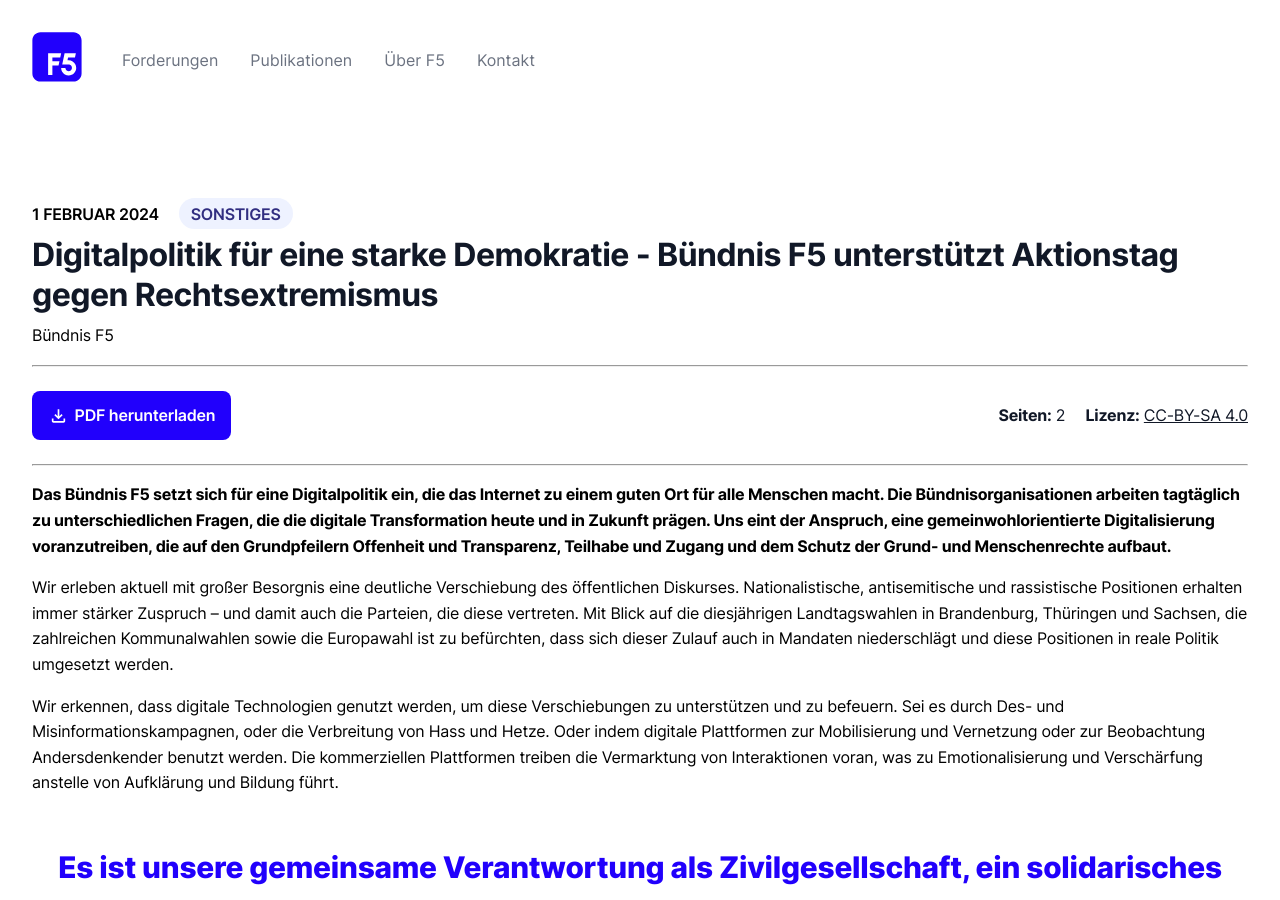
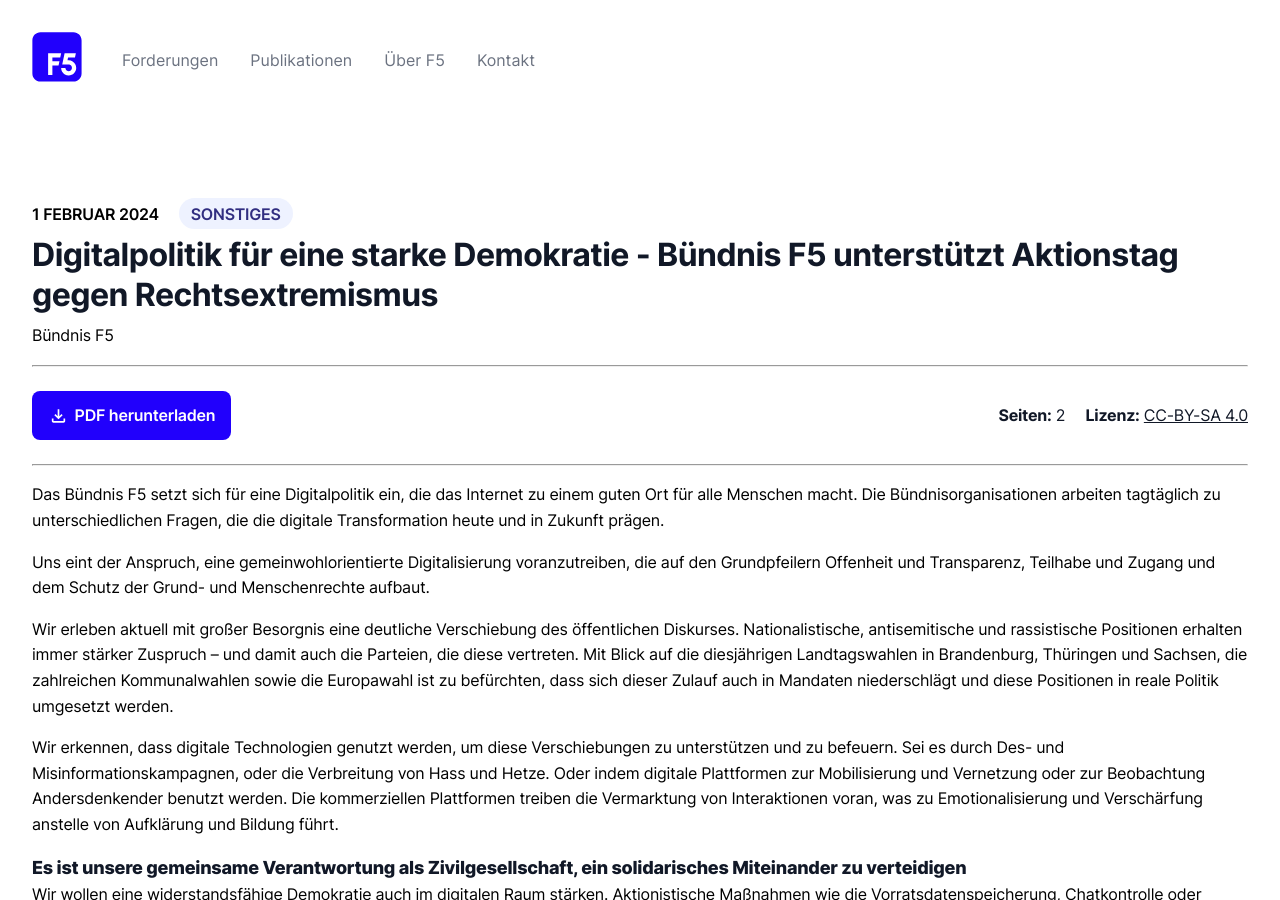
Before and after one commit to okfde/buendnis-f5, a Jekyll site: the page built from _publikationen/2024-02-01-ResilienteDemokratie.md, in a window 1280 px wide and 900 px high. Built offline with Jekyll 4.4.1, drawn with Linux system fonts in a browser that asks for light colours.

```diff
--- a/_publikationen/2024-02-01-ResilienteDemokratie.md
+++ b/_publikationen/2024-02-01-ResilienteDemokratie.md
@@ -18,13 +18,15 @@ license:
     url: https://creativecommons.org/licenses/by-sa/4.0/
 ---
 
-**Das Bündnis F5 setzt sich für eine Digitalpolitik ein, die das Internet zu einem guten Ort für alle Menschen macht. Die Bündnisorganisationen arbeiten tagtäglich zu unterschiedlichen Fragen, die die digitale Transformation heute und in Zukunft prägen. Uns eint der Anspruch, eine gemeinwohlorientierte Digitalisierung voranzutreiben, die auf den Grundpfeilern Offenheit und Transparenz, Teilhabe und Zugang und dem Schutz der Grund- und Menschenrechte aufbaut.**
+Das Bündnis F5 setzt sich für eine Digitalpolitik ein, die das Internet zu einem guten Ort für alle Menschen macht. Die Bündnisorganisationen arbeiten tagtäglich zu unterschiedlichen Fragen, die die digitale Transformation heute und in Zukunft prägen.
+
+Uns eint der Anspruch, eine gemeinwohlorientierte Digitalisierung voranzutreiben, die auf den Grundpfeilern Offenheit und Transparenz, Teilhabe und Zugang und dem Schutz der Grund- und Menschenrechte aufbaut.
 
 Wir erleben aktuell mit großer Besorgnis eine deutliche Verschiebung des öffentlichen Diskurses. Nationalistische, antisemitische und rassistische Positionen erhalten immer stärker Zuspruch – und damit auch die Parteien, die diese vertreten. Mit Blick auf die diesjährigen Landtagswahlen in Brandenburg, Thüringen und Sachsen, die zahlreichen Kommunalwahlen sowie die Europawahl ist zu befürchten, dass sich dieser Zulauf auch in Mandaten niederschlägt und diese Positionen in reale Politik umgesetzt werden.
 
 Wir erkennen, dass digitale Technologien genutzt werden, um diese Verschiebungen zu unterstützen und zu befeuern. Sei es durch Des- und Misinformationskampagnen, oder die Verbreitung von Hass und Hetze. Oder indem digitale Plattformen zur Mobilisierung und Vernetzung oder zur Beobachtung Andersdenkender benutzt werden. Die kommerziellen Plattformen treiben die Vermarktung von Interaktionen voran, was zu Emotionalisierung und Verschärfung anstelle von Aufklärung und Bildung führt.
 
-### Es ist unsere gemeinsame Verantwortung als Zivilgesellschaft, ein solidarisches Miteinander zu verteidigen
+##### Es ist unsere gemeinsame Verantwortung als Zivilgesellschaft, ein solidarisches Miteinander zu verteidigen
 
 Wir wollen eine widerstandsfähige Demokratie auch im digitalen Raum stärken. Aktionistische Maßnahmen wie die Vorratsdatenspeicherung, Chatkontrolle oder Klarnamenpflicht sind dafür nicht geeignet. Wir setzen uns daher für eine nachhaltige und grundrechtskonforme Digitalpolitik ein. Für transparente Plattformen, Schutz der Pressefreiheit, Zugang zu Wissen, Transparenz staatlichen Handelns und die Durchsetzung von Grund- und Menschenrechten. Dies ist gerade jetzt wichtiger denn je, um unsere Demokratie zu stärken und Vertrauen in sie zu erhalten.
 
```
